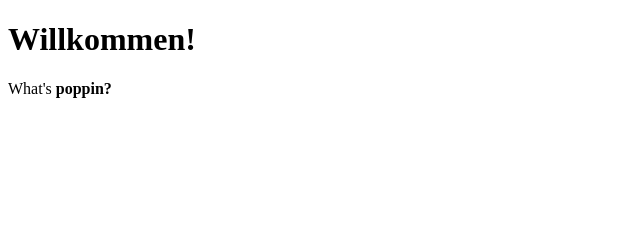
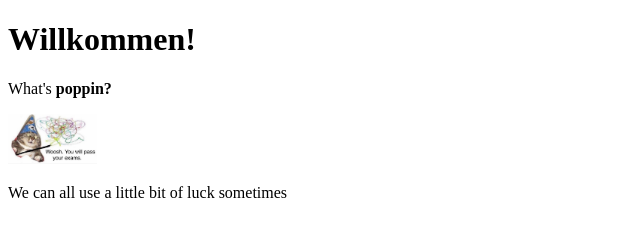
Before and after one commit to jk-jacki/GIS_SoSe2020, a plain HTML site: page Aufgabe00/index.html in a window 1280 px wide. Shown: the whole page, without its empty margins (0-640 px from the left). Drawn offline with Linux system fonts and the light colour scheme.

Commit message:
image upload

```diff
--- a/Aufgabe00/index.html
+++ b/Aufgabe00/index.html
@@ -8,5 +8,7 @@
     <body>
         <h1>Willkommen!</h1>
         <p>What's <b>poppin?</b></p>
+        <img src="82173824_472796766720925_890993387916754944_n.png" height="50px">
+        <p>We can all use a little bit of luck sometimes</p>
     </body>
 </html>
```
Also changed, not shown: Aufgabe00/82173824_472796766720925_890993387916754944_n.png (added).
